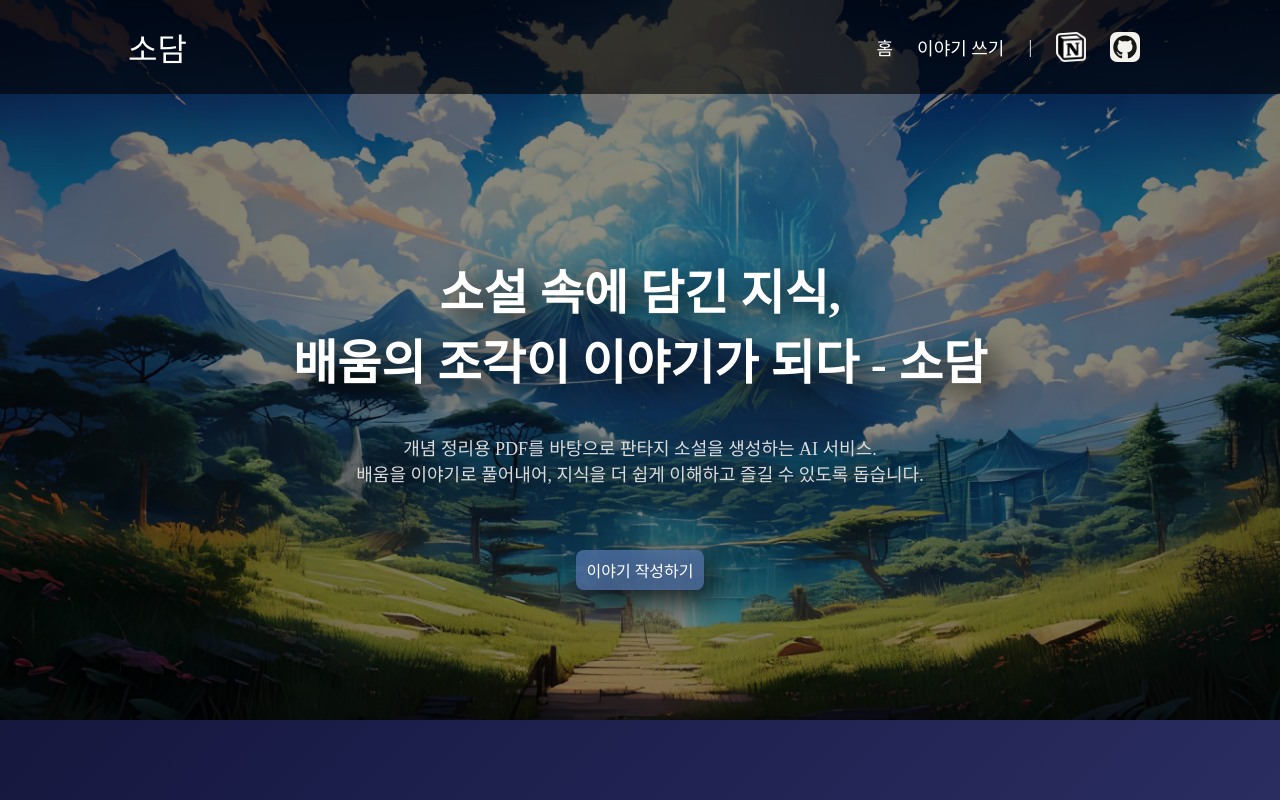
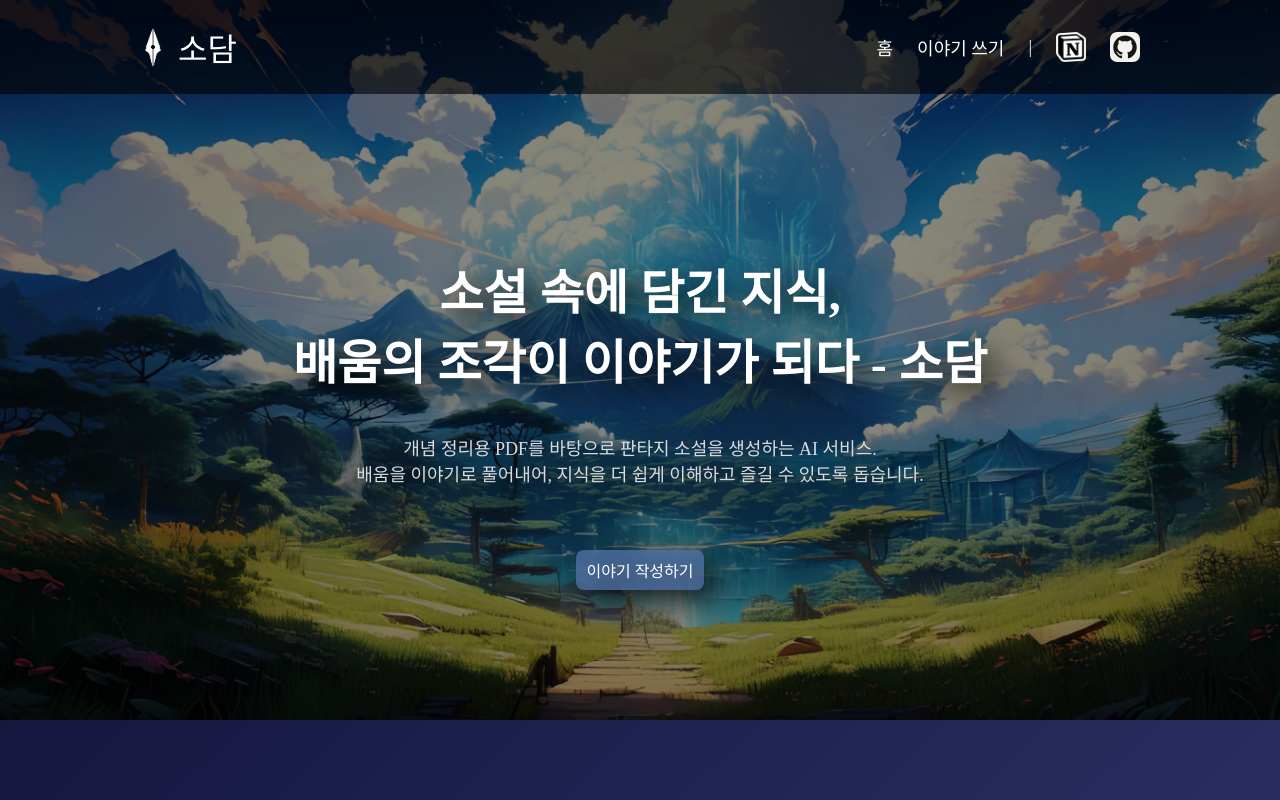
Before and after one commit to winshine0326/Sodam, a React (Vite) app in the folder frontend/: page / in a window 1280 px wide. Built offline with nearby package versions, Linux system fonts and the light colour scheme; a web font is replaced by a local one.

Commit message:
style: 소담 로고 추가

```diff
--- a/frontend/src/assets/css/navbar.css
+++ b/frontend/src/assets/css/navbar.css
@@ -38,8 +38,15 @@
 }
 
 .navLogo {
+    display: flex;
+    align-items: center;
     font-family: "WarhavenB";
     font-size: xx-large;
     font-weight: 400;
     z-index: 999;
 }
+
+.navLogo > img{
+    width: 50px;
+    height: 50px;
+}
--- a/frontend/src/components/Global/Navbar.jsx
+++ b/frontend/src/components/Global/Navbar.jsx
@@ -2,12 +2,13 @@ import '../../assets/css/navbar.css';
 import notionIcon from '../../assets/images/notionIcon.png';
 import githubIcon from '../../assets/images/githubIcon.svg';
 import { Link } from 'react-router-dom';
-
+import sodamLogo from '../../assets/images/sodamLogo.png';
 
 const HomeNav = () => {
     return (
         <nav className='nav'>
             <div className="navLogo">
+                <img src={sodamLogo}/>
                 <a href="">소담</a>
             </div>
             <ul className="navMenu">
```
Also changed, not shown: frontend/src/assets/images/sodamLogo.png (added).
